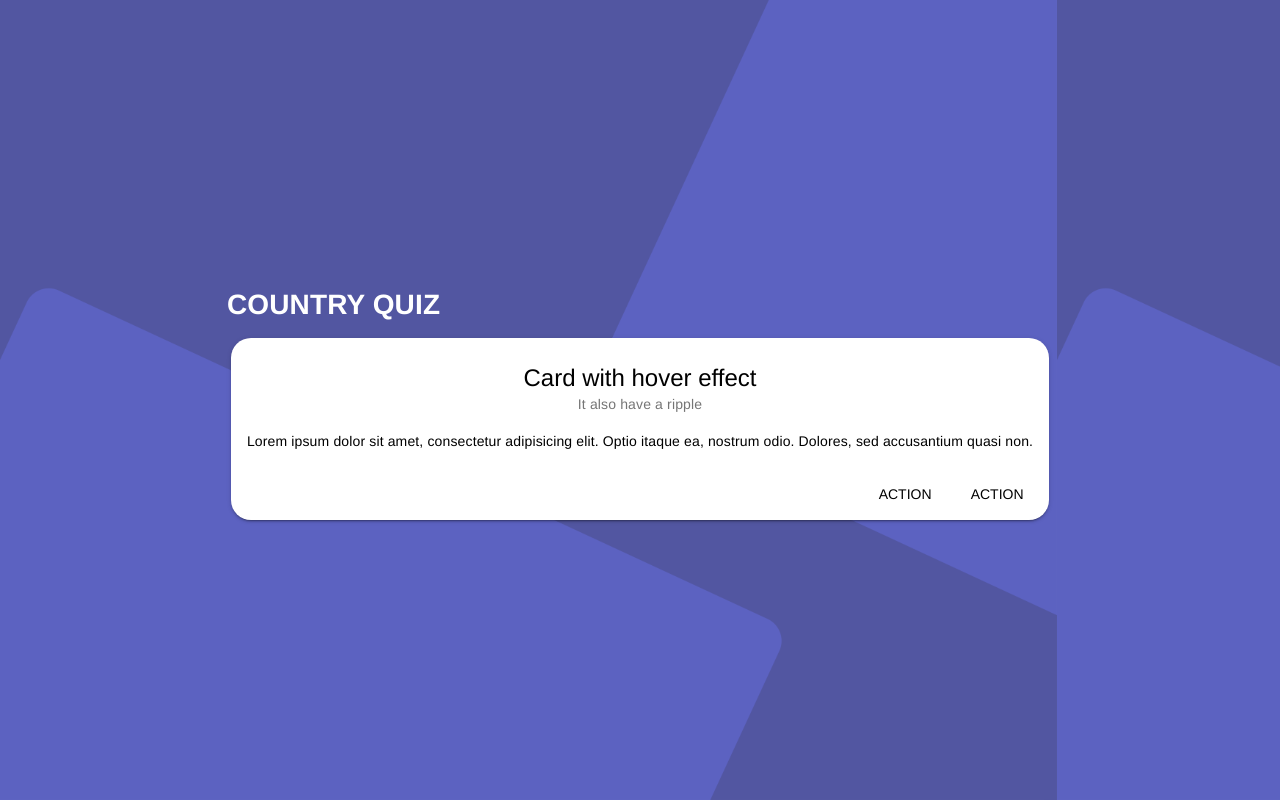
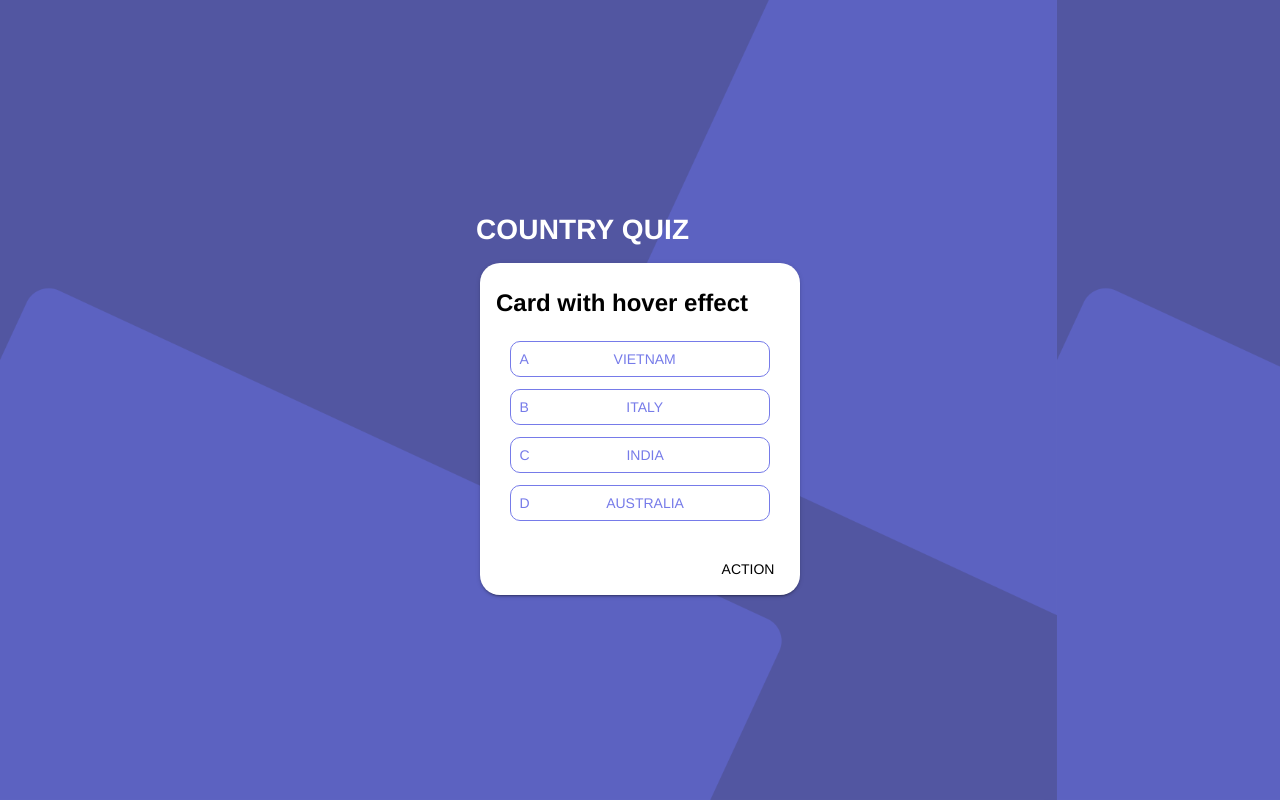
Before and after one commit to ajayz09/country-quiz, a Vue app: page /#/quiz in a window 1280 px wide. Built offline with nearby package versions, Linux system fonts and the light colour scheme.

Commit message:
Added option

```diff
--- a/src/components/Quiz.vue
+++ b/src/components/Quiz.vue
@@ -1,22 +1,26 @@
 <template>
-  <!-- <h1>Quiz Element</h1> -->
   <div class="quiz-content">
     <h1>COUNTRY QUIZ</h1>
     <div class="quiz-card">
       <md-card md-with-hover>
-        <md-ripple>
         <md-card-header>
           <div class="md-title">Card with hover effect</div>
-            <div class="md-subhead">It also have a ripple</div>
         </md-card-header>
 
-          <md-card-content>Lorem ipsum dolor sit amet, consectetur adipisicing elit. Optio itaque ea, nostrum odio. Dolores, sed accusantium quasi non.</md-card-content>
+        <md-card-content>
+          <div v-for="(option,index) in options" :key="option.value">
+            <md-button class="md-flat md-accent option-btn">
+              <div>
+                <span style="float:left;">{{ alphabets[index] }}</span>
+                <span>{{ option.value }}</span>
+              </div>
+            </md-button>
+          </div>
+        </md-card-content>
 
         <md-card-actions>
           <md-button>Action</md-button>
-            <md-button>Action</md-button>
         </md-card-actions>
-        </md-ripple>
       </md-card>
     </div>
   </div>
@@ -27,6 +31,17 @@ export default {
   name: "Quiz",
   props: {
     msg: String
+  },
+  data() {
+    return {
+      options: [
+        { value: "Vietnam" },
+        { value: "Italy" },
+        { value: "India" },
+        { value: "Australia" }
+      ],
+      alphabets: ["A", "B", "C", "D"]
+    };
   }
 };
 </script>
@@ -47,4 +62,26 @@ export default {
   vertical-align: top;
   border-radius: 20px !important;
 }
+
+.md-title {
+  font-weight: 700 !important;
+  text-align: left;
+}
+
+.option-btn {
+  color: #767be9;
+  border: 1px solid #767be9 !important;
+  width: 90%;
+  border-radius: 10px !important;
+}
+
+.option-btn:hover {
+  border: none !important;
+  background-color: #faa827;
+  color: white;
+}
+
+.option-btn .md-button-content {
+  width: 100%;
+}
 </style>
```
Lines whose indentation alone changed are shown as unchanged.
